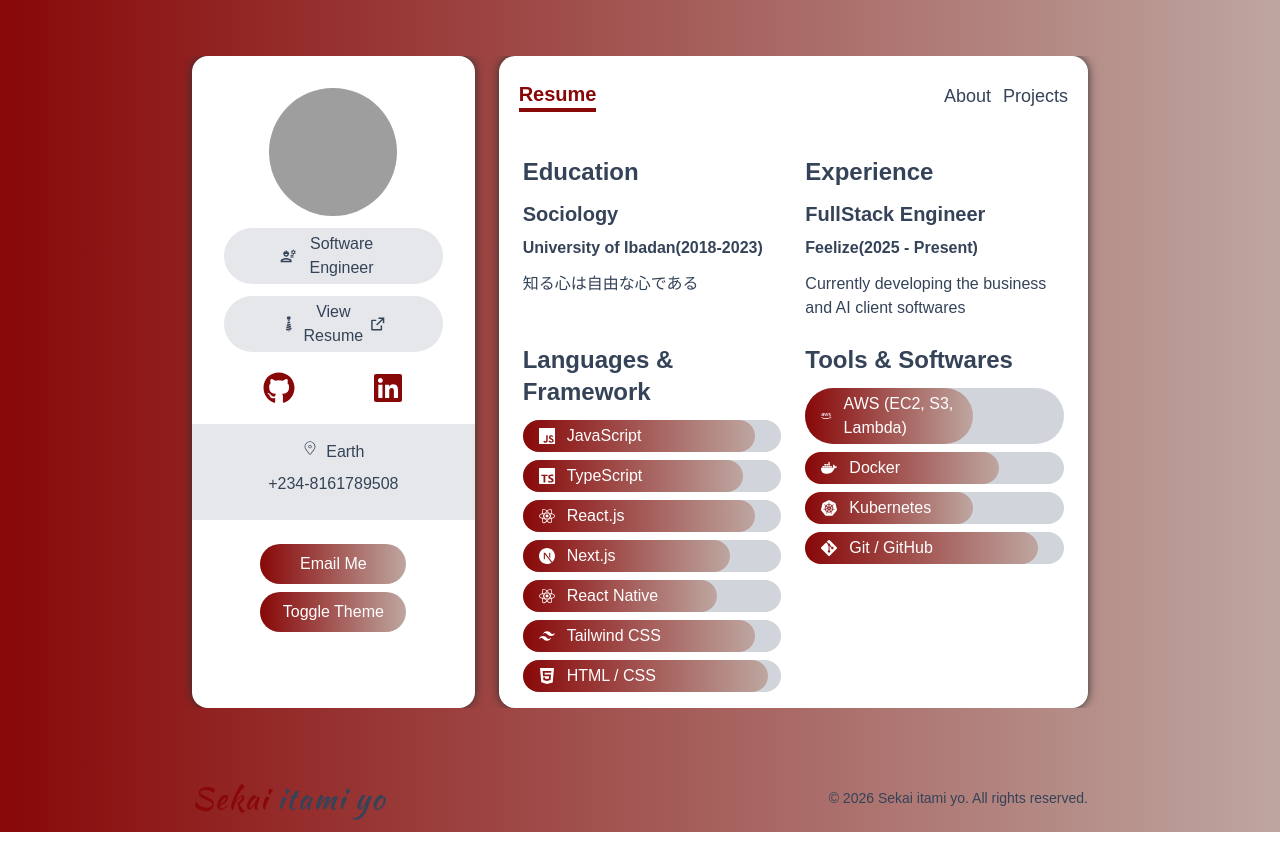
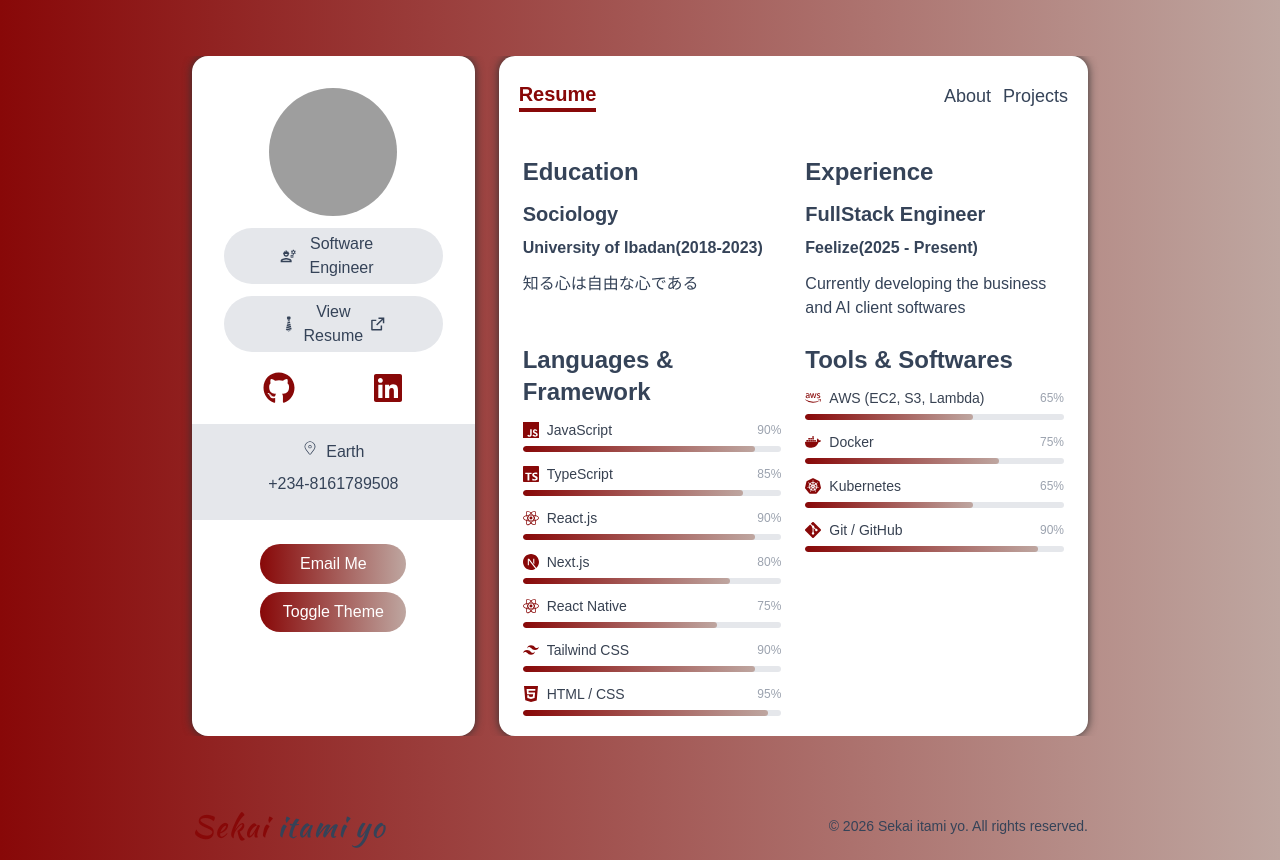
Before and after one commit to xwaynex/port, a Next.js app: page / in a window 1280 px wide. Both pictures are taken after a click on the button "Resume". Before the commit the page ends 832 px from the top, so only its background shows below. Built offline with nearby package versions, Linux system fonts and the light colour scheme; grey boxes are pictures that could not be loaded.

Commit message:
Refactor Bar component for improved structure and animation consistency

```diff
--- a/src/components/Bar.tsx
+++ b/src/components/Bar.tsx
@@ -3,33 +3,34 @@ import { motion } from "framer-motion";
 
 const Bar: React.FC<{ data: iSkill }> = ({ data: { Icon, level, name } }) => {
   const variants = {
-    initial: {
-      width: 0
-    },
+    initial: { width: 0 },
     animate: {
       width: level,
-      transition:{
-        durationn: 0.4,
-        type: "spring",
-        damping: "10",
-        stiffness: "100"
-      }
+      transition: { duration: 0.6, type: "spring", damping: 15, stiffness: 80 },
+    },
+  };
 
-    }
-  }
   return (
-    <div className="my-2 text-white bg-gray-300 dark:bg-dark-200 rounded-full">
-      <motion.div
-        className="px-4 py-1 flex items-center rounded-full bg-gradient-to-r from-green to-end"
-        style={{ width: level }}
-        variants={variants}
-        initial="initial"
-        animate="animate"
-      >
-        <Icon className="mr-3" />
-        {name}
-      </motion.div>
+    <div className="my-3">
+      <div className="flex justify-between items-center mb-1.5">
+        <div className="flex items-center gap-2 text-gray-700 dark:text-gray-300">
+          <Icon className="text-base shrink-0 text-green dark:text-gray-400" />
+          <span className="text-sm font-medium">{name}</span>
+        </div>
+        <span className="text-xs text-gray-400 dark:text-gray-500 ml-2 shrink-0">
+          {level}
+        </span>
+      </div>
+      <div className="h-1.5 bg-gray-200 dark:bg-dark-500 rounded-full overflow-hidden">
+        <motion.div
+          className="h-full rounded-full bg-gradient-to-r from-green to-end"
+          variants={variants}
+          initial="initial"
+          animate="animate"
+        />
+      </div>
     </div>
   );
 };
+
 export default Bar;
```
